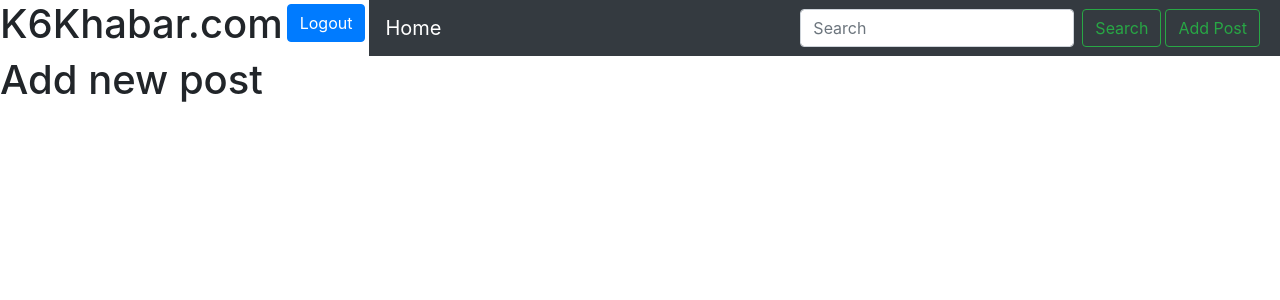
After one commit to theoctober19th/k6khabar, a Django app: page /add_post/ in a window 1280 px wide. The commit adds this page. Shown: the top 300 px of the page. Run offline with Django 3.2, Linux system fonts and the light colour scheme; the visitor is signed in with stand-in values (Sample User, id 1); data that the repository does not hold is empty; some libraries are stand-ins or nearby versions.

Commit message:
after post delete

```diff
--- a/k6khabar/settings.py
+++ b/k6khabar/settings.py
@@ -123,3 +123,6 @@ STATIC_URL = '/static/'
 
 MEDIA_ROOT = os.path.join(BASE_DIR, "media")
 MEDIA_URL = '/media/'
+
+
+LOGIN_URL = '/user/login/'
--- /dev/null
+++ b/newsapp/templates/newsapp/add_post.html
@@ -0,0 +1,5 @@
+{% extends 'newsapp/base.html' %}
+
+{% block main_content %}
+<h1>Add new post</h1>
+{% endblock %}
--- a/newsapp/templates/newsapp/base.html
+++ b/newsapp/templates/newsapp/base.html
@@ -1,58 +1,39 @@
 <!DOCTYPE html>
 <html lang="en">
+
 <head>
   <!-- Required meta tags -->
   <meta charset="utf-8" />
-    <meta
-      name="viewport"
-      content="width=device-width, initial-scale=1, shrink-to-fit=no"
-    />
+  <meta name="viewport" content="width=device-width, initial-scale=1, shrink-to-fit=no" />
 
   <!-- Bootstrap CSS -->
-    <link
-      rel="stylesheet"
-      href="https://stackpath.bootstrapcdn.com/bootstrap/4.4.1/css/bootstrap.min.css"
-      integrity="sha384-Vkoo8x4CGsO3+Hhxv8T/Q5PaXtkKtu6ug5TOeNV6gBiFeWPGFN9MuhOf23Q9Ifjh"
-      crossorigin="anonymous"
-    />
+  <link rel="stylesheet" href="https://stackpath.bootstrapcdn.com/bootstrap/4.4.1/css/bootstrap.min.css"
+    integrity="sha384-Vkoo8x4CGsO3+Hhxv8T/Q5PaXtkKtu6ug5TOeNV6gBiFeWPGFN9MuhOf23Q9Ifjh" crossorigin="anonymous" />
 
   <title>K6Khabar</title>
 </head>
+
 <body>
   <h1 style="float:inline-start">
     K6Khabar.com
-
-      <a href="{% url 'login' %}"
-        ><button
-          type="button"
-          class="btn btn-primary"
-          style="float: right; margin:4px"
-        >
+    {% if request.user.is_authenticated %}
+    <a href="{% url 'logout' %}"><button type="button" class="btn btn-primary" style="float: right; margin:4px">
+        Logout
+      </button></a>
+    {% else %}
+    <a href="{% url 'login' %}"><button type="button" class="btn btn-primary" style="float: right; margin:4px">
         Login
-        </button></a
-      >
-      <a href="{% url 'register' %}"
-        ><button
-          type="button"
-          class="btn btn-primary"
-          style="float: right; margin:4px"
-        >
+      </button></a>
+    <a href="{% url 'register' %}"><button type="button" class="btn btn-primary" style="float: right; margin:4px">
         Register
-        </button></a
-      >
+      </button></a>
+    {% endif %}
   </h1>
 
   <nav class="navbar navbar-expand-lg navbar-dark bg-dark">
     <a class="navbar-brand" href="{% url 'index' %}">Home</a>
-      <button
-        class="navbar-toggler"
-        type="button"
-        data-toggle="collapse"
-        data-target="#navbarNav"
-        aria-controls="navbarNav"
-        aria-expanded="false"
-        aria-label="Toggle navigation"
-      >
+    <button class="navbar-toggler" type="button" data-toggle="collapse" data-target="#navbarNav"
+      aria-controls="navbarNav" aria-expanded="false" aria-label="Toggle navigation">
       <span class="navbar-toggler-icon"></span>
     </button>
     <div class="collapse navbar-collapse" id="navbarNav">
@@ -67,36 +48,32 @@
       </ul>
     </div>
     <form class="form-inline">
-        <input
-          class="form-control mr-sm-2"
-          type="search"
-          placeholder="Search"
-          aria-label="Search"
-        />
+      <input class="form-control mr-sm-2" type="search" placeholder="Search" aria-label="Search" />
       <button class="btn btn-outline-success my-2 my-sm-0" type="submit">
         Search
       </button>
     </form>
+
+    {% if request.user.is_authenticated %}
+    <a href="{% url 'add_post' %}"><button style="margin: 4px;" class="btn btn-outline-success my-2 my-sm-0">
+        Add Post
+      </button></a>
+    {% endif %}
   </nav>
 
   {% block main_content %} {% endblock %}
 
   <!-- Optional JavaScript -->
   <!-- jQuery first, then Popper.js, then Bootstrap JS -->
-    <script
-      src="https://code.jquery.com/jquery-3.4.1.slim.min.js"
+  <script src="https://code.jquery.com/jquery-3.4.1.slim.min.js"
     integrity="sha384-J6qa4849blE2+poT4WnyKhv5vZF5SrPo0iEjwBvKU7imGFAV0wwj1yYfoRSJoZ+n"
-      crossorigin="anonymous"
-    ></script>
-    <script
-      src="https://cdn.jsdelivr.net/npm/popper.js@1.16.0/dist/umd/popper.min.js"
+    crossorigin="anonymous"></script>
+  <script src="https://cdn.jsdelivr.net/npm/popper.js@1.16.0/dist/umd/popper.min.js"
     integrity="sha384-Q6E9RHvbIyZFJoft+2mJbHaEWldlvI9IOYy5n3zV9zzTtmI3UksdQRVvoxMfooAo"
-      crossorigin="anonymous"
-    ></script>
-    <script
-      src="https://stackpath.bootstrapcdn.com/bootstrap/4.4.1/js/bootstrap.min.js"
+    crossorigin="anonymous"></script>
+  <script src="https://stackpath.bootstrapcdn.com/bootstrap/4.4.1/js/bootstrap.min.js"
     integrity="sha384-wfSDF2E50Y2D1uUdj0O3uMBJnjuUD4Ih7YwaYd1iqfktj0Uod8GCExl3Og8ifwB6"
-      crossorigin="anonymous"
-    ></script>
+    crossorigin="anonymous"></script>
 </body>
+
 </html>
--- a/newsapp/urls.py
+++ b/newsapp/urls.py
@@ -1,10 +1,12 @@
 from django.urls import path
 from django.contrib import admin
 
-from .views import index, detail, categorynews
+from .views import index, detail, categorynews, add_post_view, delete_post_view
 
 urlpatterns = [
     path('', index, name='index'),
     path('detail/<int:id>/', detail, name='detail'),
-    path('topic/<int:id>/', categorynews, name='topic')
+    path('topic/<int:id>/', categorynews, name='topic'),
+    path('add_post/', add_post_view, name='add_post'),
+    path('delete_post/<int:id>/', delete_post_view, name="delete_post")
 ]
--- a/newsapp/views.py
+++ b/newsapp/views.py
@@ -1,18 +1,22 @@
-from django.shortcuts import render
+from django.shortcuts import render, redirect
 import datetime
 from django.contrib.auth.decorators import login_required
 
 from .models import PostModel, CategoryModel
 
+from django.contrib.auth.decorators import login_required
+
+
 def index(request):
     posts = PostModel.objects.all()[:10]
     categories = CategoryModel.objects.all()[:5]
     context = {
-        'posts' : posts,
+        'posts': posts,
         'categories': categories,
         'featured_post': posts[0] if len(posts) > 0 else None
     }
     return render(request, 'newsapp/index.html', context)
+
 
 def detail(request, id):
     post = PostModel.objects.filter(id=id).first()
@@ -23,6 +27,7 @@ def detail(request, id):
     }
     return render(request, 'newsapp/detail.html', context)
 
+
 def categorynews(request, id):
     category = CategoryModel.objects.filter(id=id).first()
     if category:
@@ -31,8 +36,36 @@ def categorynews(request, id):
         context = {
             'posts': posts,
             'categories': categories,
-            'featured_post' : posts[0] if len(posts) > 0 else None
+            'featured_post': posts[0] if len(posts) > 0 else None
         }
         return render(request, 'newsapp/index.html', context)
     else:
         return render(request, 'newsapp/error404.html')
+
+
+@login_required
+def add_post_view(request):
+    categories = CategoryModel.objects.all()[:5]
+    context = {
+        'categories': categories
+    }
+    return render(request, 'newsapp/add_post.html', context)
+
+
+@login_required
+def delete_post_view(request, id):
+    post = PostModel.objects.filter(id=id).first()
+    if post:
+        logged_in_user_id = request.user.id
+        post_user_id = post.posted_by.auth.id
+        if logged_in_user_id == post_user_id:
+            # this post is of this user. delete it
+            post.delete()
+            # send user to index
+            return redirect('index')
+        else:
+            # user is trying to delete someone else post
+            return render(request, 'newsapp/error404.html')
+    else:
+        # there is no post with that id
+        return render(request, 'newsapp/error404.html')
--- a/userapp/templates/userapp/login.html
+++ b/userapp/templates/userapp/login.html
@@ -1,6 +1,7 @@
 {% extends 'userapp/base.html' %} {% load static %} {% block title %} Login :
 K6Khabar {% endblock %} {% block main_content %}
-<form class="form-signin">
+<form method="POST" class="form-signin">
+  {% csrf_token %}
   <img
     class="mb-4"
     src="{% static 'userapp/img/logo.png' %}"
--- a/userapp/templates/userapp/register.html
+++ b/userapp/templates/userapp/register.html
@@ -44,11 +44,14 @@ K6Khabar {% endblock %} {% block main_content %}
   <input
     type="text"
     id="inputUsername"
-    class="form-control"
+    class="form-control {% if 'username' in errors %} is-invalid {% endif %}"
     placeholder="Username"
     required
     name="username"
   />
+  {% if 'username' in errors %}
+  <div class="invalid-feedback">{{errors.username}}</div>
+  {% endif %}
   <label for="inputPassword" class="sr-only">Password</label>
   <input
     type="password"
--- a/userapp/urls.py
+++ b/userapp/urls.py
@@ -1,9 +1,10 @@
 from django.urls import path
 from django.contrib import admin
 
-from .views import loginview, registerview
+from .views import loginview, registerview, logoutview
 
 urlpatterns = [
     path('login/', loginview, name='login'),
-    path('register/', registerview, name="register")
+    path('register/', registerview, name="register"),
+    path('logout/', logoutview, name='logout')
 ]
```
Also changed, not shown: newsapp/templates/newsapp/detail.html (+8 -1 lines), userapp/views.py (+44 -8 lines). Lines whose indentation alone changed are shown as unchanged.
